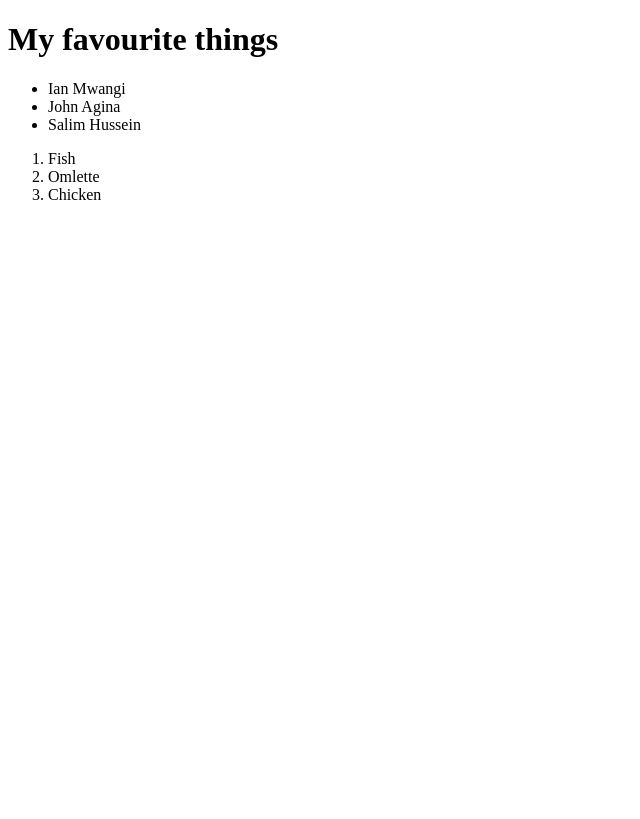
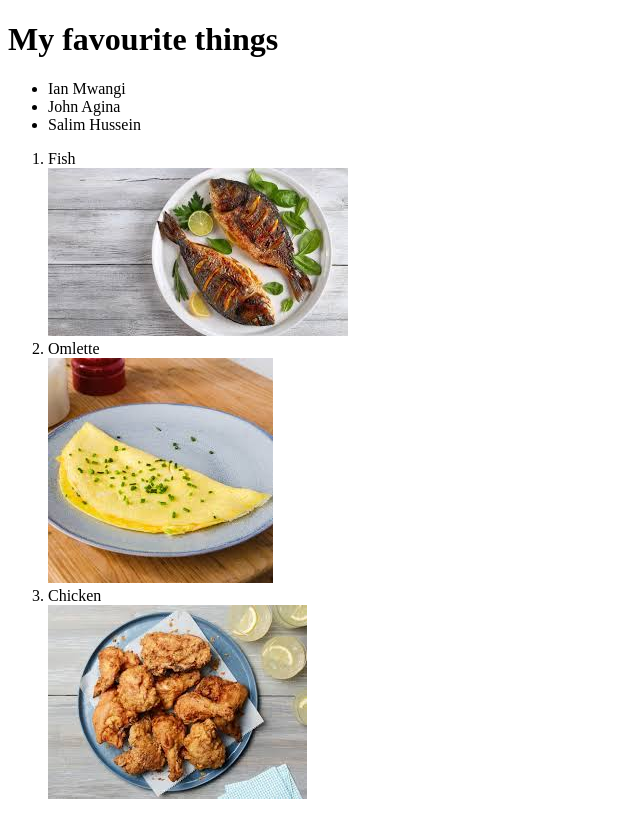
Before and after one commit to Steve99-coder/website1, a plain HTML site: page favourite-things.html in a window 1280 px wide. Shown: the whole page, without its empty margins (0-640 px from the left). Drawn offline with Linux system fonts and the light colour scheme.

Commit message:
Add image locations

```diff
--- a/favourite-things.html
+++ b/favourite-things.html
@@ -12,9 +12,9 @@
   </ul>
 
   <ol>
-    <li>Fish</li>
-    <li>Omlette</li>
-    <li>Chicken</li>
+    <li>Fish</li><img src="Images/fish.jpg" alt="An image of fish">
+    <li>Omlette</li><img src="Images/omlette.jpg" alt="An image of omlette">
+    <li>Chicken</li><img src="Images/chicken.jpg" alt="An image of chicken">
   </ol>
 </body>
 </html>
```
